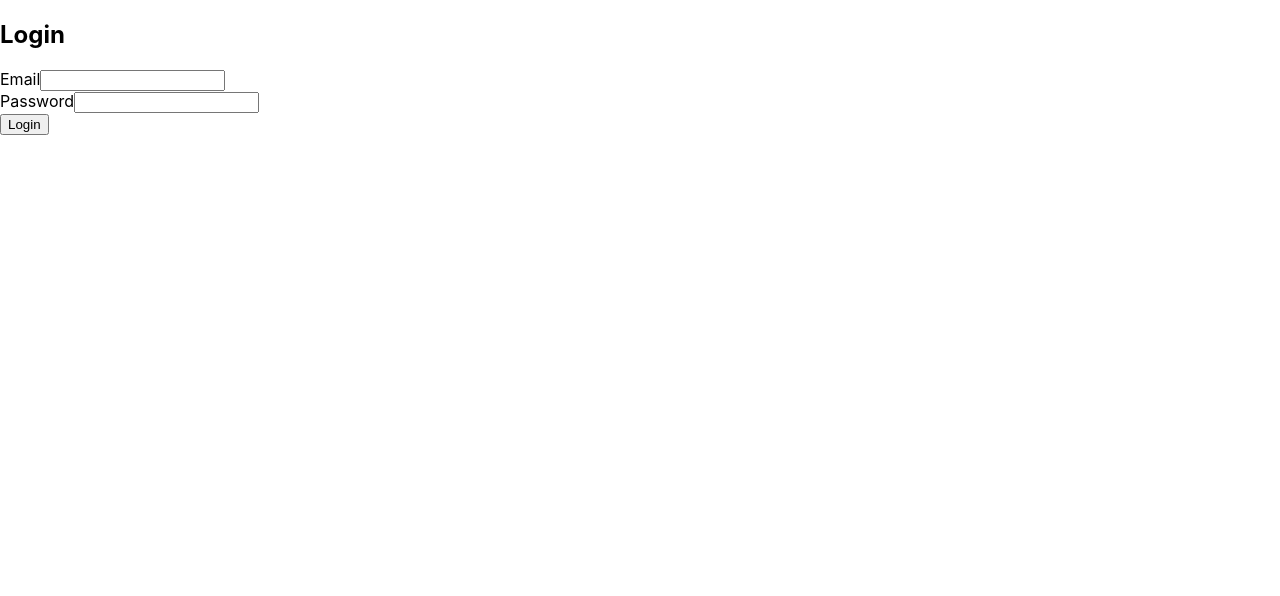
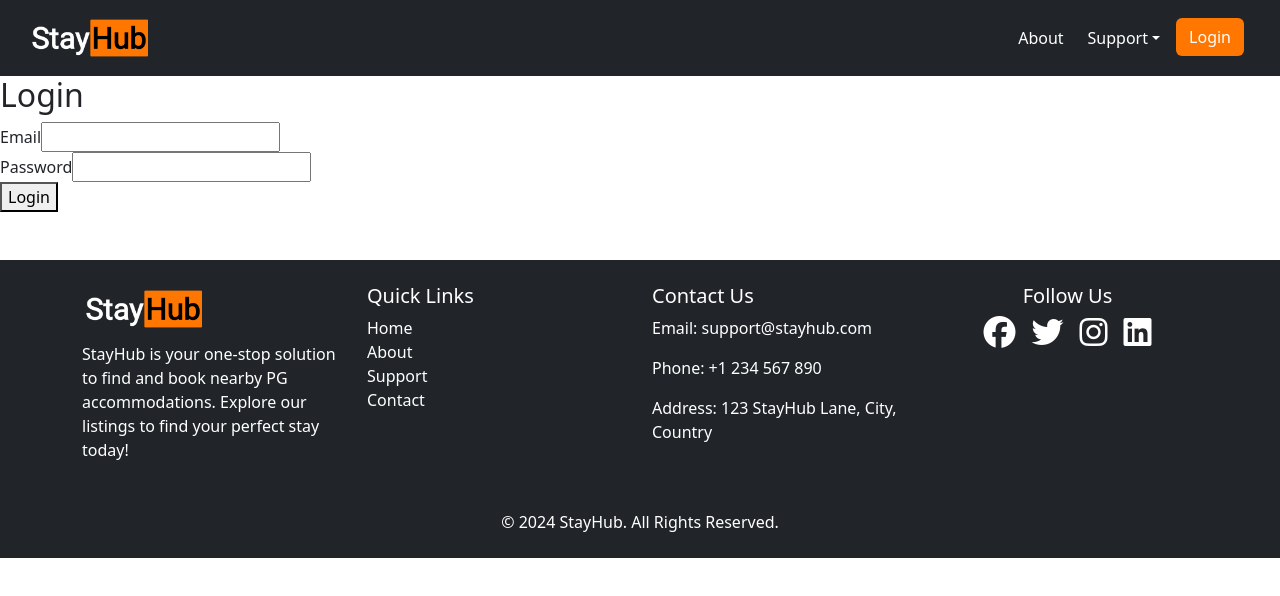
Before and after one commit to smokiesam/CDAC_PROJECT_KD_J028, a React (Create React App) app in the folder StayHub/stayhub/: page /login in a window 1280 px wide. Shown: the top 596 px of the page. Built offline with nearby package versions, Linux system fonts and the light colour scheme.

Commit message:
Header & Footer Added

```diff
--- a/StayHub/stayhub/package.json
+++ b/StayHub/stayhub/package.json
@@ -3,9 +3,11 @@
   "version": "0.1.0",
   "private": true,
   "dependencies": {
+    "@fortawesome/fontawesome-free": "^6.7.2",
     "@testing-library/jest-dom": "^5.14.1",
     "@testing-library/react": "^13.0.0",
     "@testing-library/user-event": "^13.2.1",
+    "bootstrap": "^5.3.3",
     "react": "^19.0.0",
     "react-dom": "^19.0.0",
     "react-router-dom": "^7.0.2",
--- a/StayHub/stayhub/src/App.js
+++ b/StayHub/stayhub/src/App.js
@@ -1,15 +1,21 @@
+// src/App.js
 import React from 'react';
 import { BrowserRouter as Router, Route, Routes } from 'react-router-dom';
 import LandingPage from './screens/LandingPage';
 import LoginPage from './screens/LoginPage';
+import Header from './components/Header';
+import Footer from './components/Footer';
+
 
 const App = () => {
   return (
     <Router>
+      <Header />
       <Routes>
         <Route path="/" element={<LandingPage />} />
         <Route path="/login" element={<LoginPage />} />
       </Routes>
+      <Footer />
     </Router>
   );
 };
--- /dev/null
+++ b/StayHub/stayhub/src/components/Footer.jsx
@@ -0,0 +1,59 @@
+import React from 'react';
+import logo from '../images/logo.png';
+
+const Footer = () => {
+  return (
+    <footer className="bg-dark text-white mt-5 pt-4 pb-4">
+      <div className="container">
+        <div className="row">
+          {/* Logo Section */}
+          <div className="col-md-3 mb-3 text-center text-md-start">
+            <img src={logo} alt="StayHub Logo" width="120" height="50" className="d-inline-block align-top mb-2" />
+            <p>
+              StayHub is your one-stop solution to find and book nearby PG accommodations. Explore our listings to find your perfect stay today!
+            </p>
+          </div>
+
+          {/* Quick Links Section */}
+          <div className="col-md-3 mb-3">
+            <h5>Quick Links</h5>
+            <ul className="list-unstyled">
+              <li><a href="#" className="text-white text-decoration-none">Home</a></li>
+              <li><a href="#" className="text-white text-decoration-none">About</a></li>
+              <li><a href="#" className="text-white text-decoration-none">Support</a></li>
+              <li><a href="#" className="text-white text-decoration-none">Contact</a></li>
+            </ul>
+          </div>
+
+            {/* Additional Column Section */}
+          <div className="col-md-3 mb-3">
+            <h5>Contact Us</h5>
+            <p>Email: support@stayhub.com</p>
+            <p>Phone: +1 234 567 890</p>
+            <p>Address: 123 StayHub Lane, City, Country</p>
+          </div>
+
+          {/* Social Media Section */}
+          <div className="col-md-3 mb-3 text-center">
+            <h5>Follow Us</h5>
+            <div className="d-flex justify-content-center">
+              <a href="#" className="text-white mx-2"><i className="fab fa-facebook fa-2x"></i></a>
+              <a href="#" className="text-white mx-2"><i className="fab fa-twitter fa-2x"></i></a>
+              <a href="#" className="text-white mx-2"><i className="fab fa-instagram fa-2x"></i></a>
+              <a href="#" className="text-white mx-2"><i className="fab fa-linkedin fa-2x"></i></a>
+            </div>
+          </div>
+        </div>
+
+        {/* Copyright Section */}
+        <div className="row mt-3">
+          <div className="col text-center">
+            <p className="mb-0">&copy; {new Date().getFullYear()} StayHub. All Rights Reserved.</p>
+          </div>
+        </div>
+      </div>
+    </footer>
+  );
+};
+
+export default Footer;
--- /dev/null
+++ b/StayHub/stayhub/src/components/Header.jsx
@@ -0,0 +1,50 @@
+import React from 'react';
+import logo from '../images/logo.png';
+
+const Header = () => {
+  return (
+    <div>
+      <nav className="navbar navbar-expand-lg navbar-light bg-dark">
+        <div className="container-fluid">
+          {/* Logo */}
+          <a className="navbar-brand ms-3" href="/">
+          <img src={logo} alt="Logo" width="120" height="50" className="d-inline-block align-top" />
+          </a>
+
+          {/* Navbar toggle button for mobile */}
+          <button className="navbar-toggler" type="button" data-bs-toggle="collapse" data-bs-target="#navbarNav" aria-controls="navbarNav" aria-expanded="false" aria-label="Toggle navigation">
+            <span className="navbar-toggler-icon"></span>
+          </button>
+
+          {/* Navbar items */}
+          <div className="collapse navbar-collapse" id="navbarNav">
+            <ul className="navbar-nav ms-auto">
+              {/* Login Button */}
+              <li className="nav-item me-2">
+                <a className="nav-link text-white " href="#">About</a>
+              </li>
+              {/* Dropdown */}
+              <li className="nav-item dropdown me-2">
+                <a className="nav-link dropdown-toggle text-white" href="#" id="navbarDropdown" role="button" data-bs-toggle="dropdown" aria-expanded="false">
+                  Support
+                </a>
+                <ul className="dropdown-menu" aria-labelledby="navbarDropdown">
+                  <li><a className="dropdown-item" href="#">Action</a></li>
+                  <li><a className="dropdown-item" href="#">Another action</a></li>
+                  <li><hr className="dropdown-divider" /></li>
+                  <li><a className="dropdown-item" href="#">Something else here</a></li>
+                </ul>
+              </li>
+              {/* Text Button */}
+              <li className="nav-item" >
+                <button className="btn text-white me-4" style={{ backgroundColor: '#FF7700'}}>Login</button>
+              </li>
+            </ul>
+          </div>
+        </div>
+      </nav>
+    </div>
+  );
+};
+
+export default Header;
--- a/StayHub/stayhub/src/index.js
+++ b/StayHub/stayhub/src/index.js
@@ -3,6 +3,9 @@ import ReactDOM from 'react-dom/client';
 import './index.css';
 import App from './App';
 import reportWebVitals from './reportWebVitals';
+import 'bootstrap/dist/css/bootstrap.min.css';
+import '@fortawesome/fontawesome-free/css/all.min.css';
+
 
 const root = ReactDOM.createRoot(document.getElementById('root'));
 root.render(
```
Also changed, not shown: StayHub/stayhub/src/images/logo.png (added), 1 other file (tests, documents, lock files or other folders).
